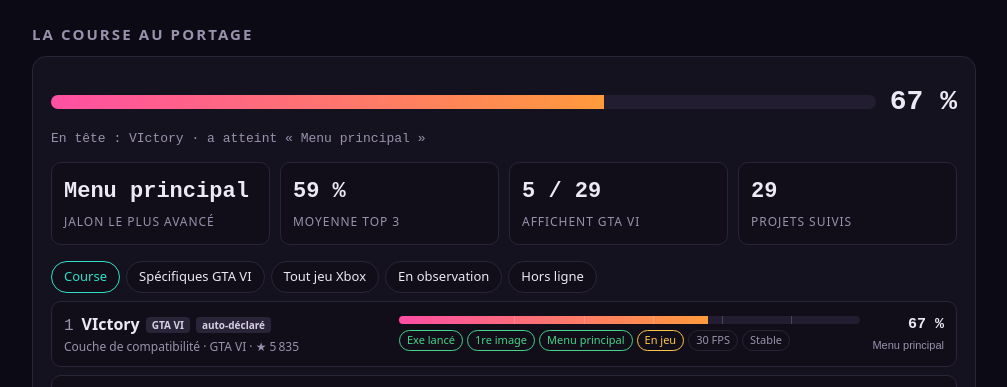
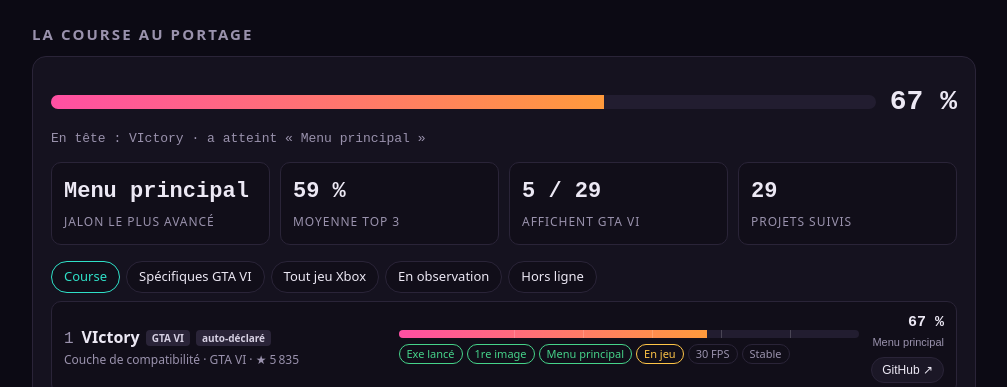
Before and after one commit to airnod/gta6-pc-veille, a plain HTML site: page site/index.html in a window 1280 px wide. Shown: the part 404-791 px from the top of the page, without its empty margins (136-1143 px from the left). Drawn offline with Linux system fonts and the light colour scheme.

Commit message:
Bouton GitHub pour chaque projet de la course (dépôts vérifiés par PortWatch)
Co-Authored-By: Claude Opus 5.5 <noreply@anthropic.com>
Claude-Session: https://claude.ai/code/session_01Disq5sCzNXXJJArL6CTWZU

```diff
--- a/site/app.js
+++ b/site/app.js
@@ -117,6 +117,7 @@
     "HLE emulator": "Émulateur HLE", "Emulator": "Émulateur", "Static recompilation": "Recompilation statique",
     "Static recompilation (DX12)": "Recompilation statique (DX12)", "Relinker": "Relinker", "Relinker (PS5 route)": "Relinker (version PS5)",
     "Relinker + shader recompiler": "Relinker + recompilation des shaders", "API bridge": "Pont d'API", "Research probes": "Recherches" };
+  const REPO_RE = /^[A-Za-z0-9][A-Za-z0-9-]{0,38}\/[A-Za-z0-9._-]{1,100}$/;
   const isGta = (e) => /GTA VI|PS5 build/i.test(e.target || "") && !/^Any/i.test(e.target || "");
   let raceData = [], raceFilter = "all";
   function renderRace(){
@@ -151,6 +152,11 @@
       });
       bars.append(pb, steps);
       const right = el("div", "pct"); right.append(el("b", null, e._s.score + " %"), el("small", null, label(e._s.reached)));
+      // Bouton vers le dépôt GitHub : l'adresse est reconstruite à partir du nom vérifié, jamais reprise telle quelle
+      if (typeof e.repo === "string" && REPO_RE.test(e.repo)){
+        if (e.missing || e.nuked){ right.append(el("span", "gh off", "Dépôt supprimé")); }
+        else { const a = el("a", "gh", "GitHub ↗"); a.href = "https://github.com/" + e.repo; a.target = "_blank"; a.rel = "noopener noreferrer nofollow"; a.title = "github.com/" + e.repo; right.append(a); }
+      }
       row.append(left, bars, right);
       host.append(row);
     });
@@ -181,7 +187,7 @@
       note.append(el("span", null, "Données et barème : "));
       const src = j.source && safeUrl(j.source.url);
       if (src){ const a = el("a", null, (j.source && j.source.name) || "source"); a.href = src; a.target = "_blank"; a.rel = "noopener noreferrer"; note.append(a); }
-      note.append(el("span", null, ", mises à jour " + fmt(j.updated) + ". 0-25 % = préparation, puis Exe lancé 25 %, 1re image 40 %, Menu 55 %, En jeu 70 %, 30 FPS 85 %, Stable 100 %. Chiffres auto-déclarés par les projets. Aucun lien vers les projets ni vers la fuite."));
+      note.append(el("span", null, ", mises à jour " + fmt(j.updated) + ". 0-25 % = préparation, puis Exe lancé 25 %, 1re image 40 %, Menu 55 %, En jeu 70 %, 30 FPS 85 %, Stable 100 %. Chiffres auto-déclarés par les projets. Les boutons GitHub mènent au code source des projets suivis par PortWatch : aucun ne fournit le jeu, et tout « GTA VI PC prêt à jouer » est une arnaque."));
       renderRace();
     } catch (e) {
       $("racelist").replaceChildren(el("div", "empty", "Impossible de charger la course pour le moment."));
--- a/site/index.html
+++ b/site/index.html
@@ -80,6 +80,9 @@
   .row .pct small{display:block;font-size:11px;color:var(--mute);font-family:"Space Grotesk",sans-serif}
   .t-ko{background:#3a1820;color:#ff9aa5}
   #ovleader{margin-top:6px}
+  .gh{display:inline-block;margin-top:6px;font-size:12px;padding:3px 10px;border-radius:99px;border:1px solid var(--line);background:#1b1726;color:var(--txt);text-decoration:none;font-family:"Space Grotesk",sans-serif;white-space:nowrap}
+  .gh:hover{border-color:var(--teal);color:var(--teal)}
+  .gh.off{color:var(--mute);opacity:.7}
   .filters{display:flex;gap:6px;flex-wrap:wrap;margin:16px 0 8px}
   .filters button{background:#110e19;color:var(--txt);border:1px solid var(--line);border-radius:99px;padding:5px 12px;font:inherit;font-size:13px;cursor:pointer}
   .filters button[aria-pressed="true"]{border-color:var(--teal);color:var(--teal)}
--- a/site/tracker.json
+++ b/site/tracker.json
@@ -7,6 +7,7 @@
  "efforts": [
   {
    "name": "VIctory",
+   "repo": "Marvisak/VIctory",
    "tier": "tracked",
    "approach": "Compatibility layer",
    "target": "GTA VI only",
@@ -26,6 +27,7 @@
   },
   {
    "name": "xbox-emulator",
+   "repo": "omonkeyz/xbox-emulator",
    "tier": "tracked",
    "approach": "Compatibility runtime",
    "target": "Any Xbox Series game",
@@ -50,6 +52,7 @@
   },
   {
    "name": "XCL",
+   "repo": "ivall/xcl",
    "tier": "tracked",
    "approach": "Compatibility layer",
    "target": "Any Xbox Series game",
@@ -74,6 +77,7 @@
   },
   {
    "name": "ScarlettX",
+   "repo": "Freminet/ScarlettX",
    "tier": "tracked",
    "approach": "HLE emulator",
    "target": "Any Xbox Series game",
@@ -98,6 +102,7 @@
   },
   {
    "name": "TuxBox",
+   "repo": "brcly/TuxBox",
    "tier": "tracked",
    "approach": "Compatibility layer",
    "target": "Any Xbox Series game",
@@ -122,6 +127,7 @@
   },
   {
    "name": "americas-recomp",
+   "repo": "realdody/americas-recomp",
    "tier": "tracked",
    "approach": "Relinker + shader recompiler",
    "target": "GTA VI first",
@@ -146,6 +152,7 @@
   },
   {
    "name": "Leonida",
+   "repo": "ItsNotRexed/Leonida",
    "tier": "tracked",
    "approach": "Static recompilation",
    "target": "GTA VI only",
@@ -170,6 +177,7 @@
   },
   {
    "name": "OpenScarlett",
+   "repo": "californiaAlmonds/OpenScarlett",
    "tier": "tracked",
    "approach": "Compatibility layer",
    "target": "Any Xbox Series game",
@@ -194,6 +202,7 @@
   },
   {
    "name": "scarlett-layer",
+   "repo": "jadeowaowa/scarlett-layer",
    "tier": "tracked",
    "approach": "Compatibility layer",
    "target": "Any Xbox Series game",
@@ -218,6 +227,7 @@
   },
   {
    "name": "Xbox2Windows",
+   "repo": "R0Y00/Xbox2Windows",
    "tier": "tracked",
    "approach": "Static recompilation",
    "target": "Any Xbox Series game",
@@ -242,6 +252,7 @@
   },
   {
    "name": "AnyXboxX",
+   "repo": "LooperSalty/AnyXboxX",
    "tier": "tracked",
    "approach": "HLE emulator",
    "target": "Any Xbox Series game",
@@ -266,6 +277,7 @@
   },
   {
    "name": "XValkyrie",
+   "repo": "sammwyy/xvalkyrie",
    "tier": "tracked",
    "approach": "Compatibility layer",
    "target": "Any Xbox One or Series game",
@@ -290,6 +302,7 @@
   },
   {
    "name": "GTAVI-Recomp",
+   "repo": "JamesCicada/GTAVI-Recomp",
    "tier": "watchlist",
    "approach": "Relinker (PS5 route)",
    "target": "PS5 build",
@@ -314,6 +327,7 @@
   },
   {
    "name": "AnyXboxSeries",
+   "repo": "edupode/anyxboxseries",
    "tier": "watchlist",
    "approach": "Compatibility layer",
    "target": "GTA VI only",
@@ -338,6 +352,7 @@
   },
   {
    "name": "SCARAB",
+   "repo": "p-portela/SCARAB",
    "tier": "watchlist",
    "approach": "API bridge",
    "target": "Any Xbox Series game",
@@ -362,6 +377,7 @@
   },
   {
    "name": "AnyBox",
+   "repo": "Dark3581/AnyBox",
    "tier": "watchlist",
    "approach": "Relinker",
    "target": "Any Xbox Series game",
@@ -386,6 +402,7 @@
   },
   {
    "name": "PercyScarlett",
+   "repo": "rpatty-dev/PercyScarlett",
    "tier": "watchlist",
    "approach": "Compatibility layer",
    "target": "Any Xbox Series game",
@@ -410,6 +427,7 @@
   },
   {
    "name": "GrandTheftXbox",
+   "repo": "zohaiblazuli/GrandTheftXbox",
    "tier": "watchlist",
    "approach": "Compatibility layer",
    "target": "Any Xbox Series game",
@@ -434,6 +452,7 @@
   },
   {
    "name": "Scarlett Windows Compat",
+   "repo": "ProhorovIlja/Scarlett-Windows-Compat",
    "tier": "watchlist",
    "approach": "Research probes",
    "target": "Any Xbox Series game",
@@ -458,6 +477,7 @@
   },
   {
    "name": "DedSec",
+   "repo": "Hylanderry/DedSec",
    "tier": "watchlist",
    "approach": "Static recompilation (DX12)",
    "target": "GTA VI",
@@ -482,6 +502,7 @@
   },
   {
    "name": "Xbgtasix",
+   "repo": "ljm-233/Xbgtasix",
    "tier": "watchlist",
    "approach": "Compatibility layer",
    "target": "Any Xbox Series game",
@@ -506,6 +527,7 @@
   },
   {
    "name": "SeriesX Emulator",
+   "repo": "anrq0/SeriesX-Emulator",
    "tier": "watchlist",
    "approach": "Emulator",
    "target": "Any Xbox Series game",
@@ -530,6 +552,7 @@
   },
   {
    "name": "GTA6-COMPAT-LAYER (ScarlettCompat)",
+   "repo": "SSTGxf/ScarlettCompat",
    "tier": "watchlist",
    "approach": "Compatibility layer",
    "target": "GTA VI (Xbox Series)",
@@ -554,6 +577,7 @@
   },
   {
    "name": "XlaunchVI",
+   "repo": "JPTuba9/xlaunch-vi",
    "tier": "watchlist",
    "approach": "Compatibility layer",
    "target": "Any Xbox Series game",
@@ -578,6 +602,7 @@
   },
   {
    "name": "OpenScarlett (Community Edition)",
+   "repo": "OpenCommunityEdition/OpenScarlett",
    "tier": "tracked",
    "approach": "Compatibility layer",
    "target": "Any Xbox Series game",
@@ -602,6 +627,7 @@
   },
   {
    "name": "Five Star Recomp",
+   "repo": "ThatRecompDev/five-star-recomp",
    "tier": "watchlist",
    "approach": "Compatibility layer",
    "target": "GTA VI only",
@@ -626,6 +652,7 @@
   },
   {
    "name": "G6Recomp",
+   "repo": "Kajcsi/G6Recomp",
    "tier": "watchlist",
    "approach": "Compatibility layer",
    "target": "GTA VI only",
@@ -650,6 +677,7 @@
   },
   {
    "name": "GTA6-BootTest",
+   "repo": "OnlyMoisties/GTA6-BootTest",
    "tier": "watchlist",
    "approach": "Compatibility layer",
    "target": "GTA VI only",
@@ -674,6 +702,7 @@
   },
   {
    "name": "Palmetto",
+   "repo": "luizwidmer/palmetto",
    "tier": "watchlist",
    "approach": "Static recompilation",
    "target": "GTA VI only",
```
Also changed, not shown: 2 other files.
